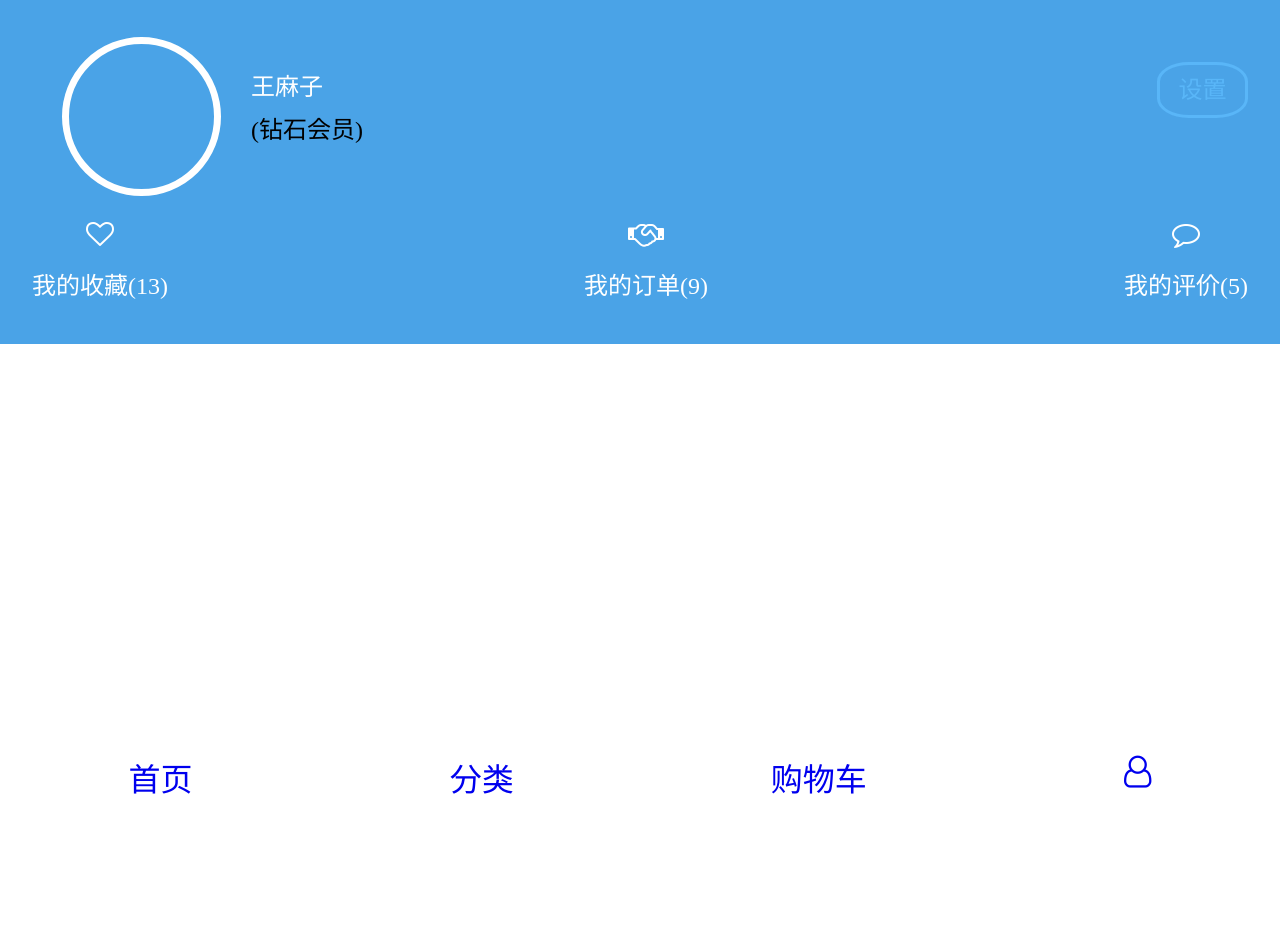
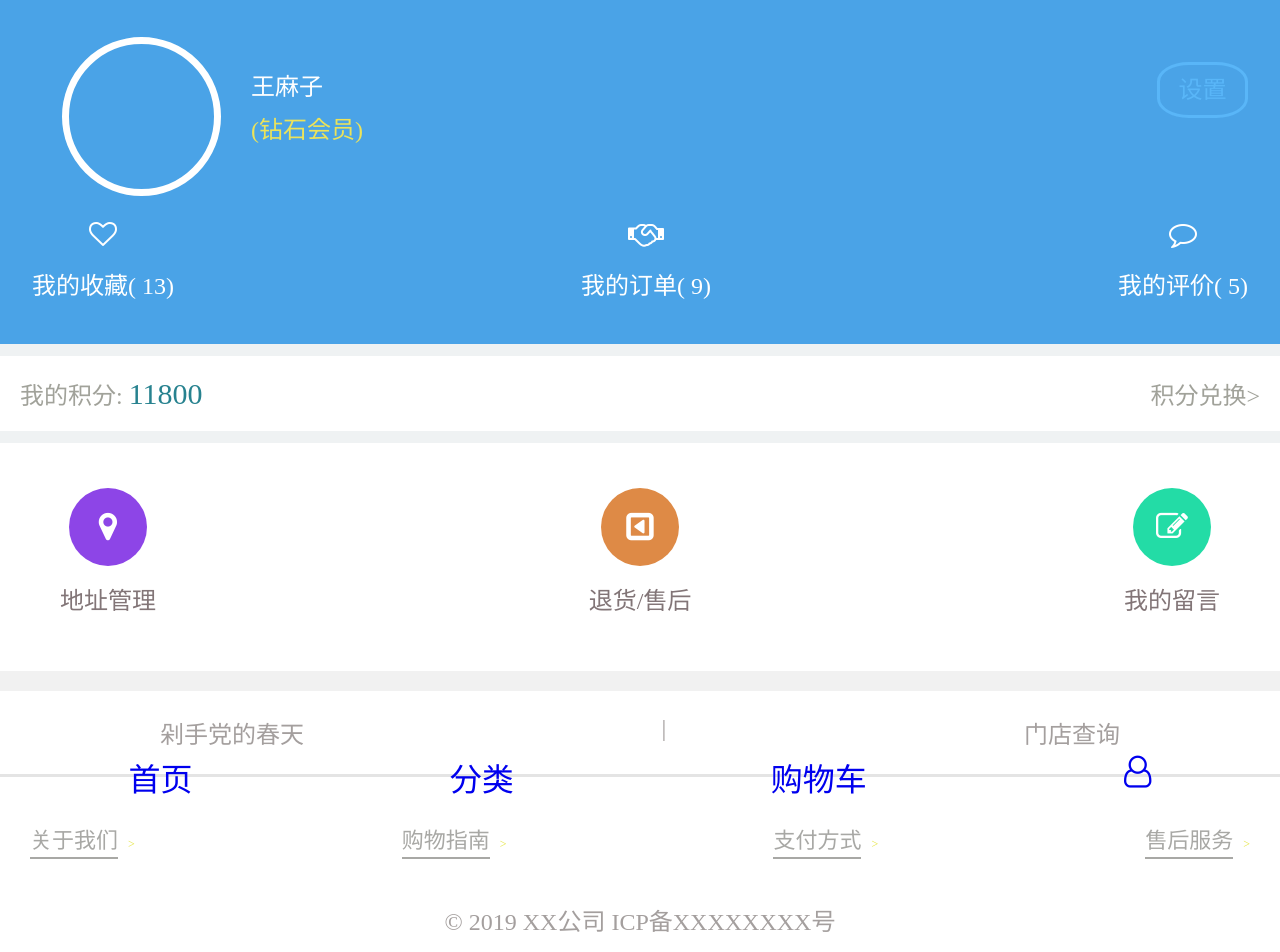
Before and after one commit to cheyennechan/qianfengMarket, a Vue app: page /#/home/user in a window 1280 px wide. Shown: the top 952 px of the page. Before the commit the page ends 800 px from the top, so only its background shows below. Built offline with nearby package versions, Linux system fonts and the light colour scheme; what vue-jsonp would draw is missing.

Commit message:
完成了第一个user页面

```diff
--- a/src/components/personal/user.vue
+++ b/src/components/personal/user.vue
@@ -1,53 +1,257 @@
 <template>
-  <div>
-  	<div class="heard">
+  <div class="psal">
+    <!-- 头部 -->
+    <div class="heard">
       <div class="heard-top">
         <div class="user"></div>
         <div>
-          <span>王麻子</span>
-          <em>(钻石会员)</em>
+          <span>{{Username}}</span>
+          <em>{{Rank}}</em>
         </div>
-        <div class="set">设置</div>
+        <div class="set">{{Sets}}</div>
       </div>
       <ul>
-        <li><i class="fa fa-heart-o"></i>
-        <span>我的收藏(<em>13</em>)</span>
-        </li>
-        <li><i class="fa fa-handshake-o"></i>
-        <span>我的订单(<em>9</em>)</span>
-        </li>
-        <li><i class="fa fa-comment-o"></i>
-        <span>我的评价(<em>5</em>)</span>
+        <li v-for="val in Heard">
+          <i :class="val.ico"></i>
+          <span>
+            {{val.span}}(
+            <em>{{val.em}}</em>)
+          </span>
         </li>
       </ul>
+    </div>
+    <!-- 积分 -->
+    <div class="integral">
+      <div>
+        {{integral[0]}}
+        <span>{{integral[1]}}</span>
+      </div>
+      <div>{{integral[2]}}</div>
+    </div>
+    <!-- 内容cent -->
+    <div class="cent">
+      <ul>
+        <li v-for="val in cent">
+          <div :style="{background:val.bg}">
+            <i :class="val.ico"></i>
+          </div>
+          <p>{{val.name}}</p>
+        </li>
+      </ul>
+    </div>
+    <div class="bgs"></div>
+    <!-- 门店查询 store -->
+    <div class="store">
+      <span>{{store[0]}}</span>
+      <span>{{store[1]}}</span>
+      <span>{{store[2]}}</span>
+    </div>
+    <!-- 尾部 tail -->
+    <div class="tail">
+      <ul>
+        <li v-for="val in tailul">
+          <a href="#">{{val.name}}</a>
+          <span>{{val.sp}}</span>
+        </li>
+      </ul>
+      <p v-for="val in tailp">{{val.name}}</p>
     </div>
   </div>
 </template>
 
 <script>
-
+export default {
+  data() {
+    return {
+      Username: "王麻子",
+      Rank: "(钻石会员)",
+      Sets: "设置",
+      Heard: [
+        {
+          span: "我的收藏",
+          ico: "fa fa-heart-o",
+          em: 13
+        },
+        {
+          span: "我的订单",
+          ico: "fa fa-handshake-o",
+          em: 9
+        },
+        {
+          span: "我的评价",
+          ico: "fa fa-comment-o",
+          em: 5
+        }
+      ],
+      integral: ["我的积分:", "11800", "积分兑换>"],
+      cent: [
+        { name: "地址管理", ico: "fa fa-map-marker ", bg: "#8d45e7" },
+        { name: "退货/售后", ico: "fa fa-caret-square-o-left", bg: "#de8a46" },
+        { name: "我的留言", ico: "fa fa-pencil-square-o", bg: "#23dca6" }
+      ],
+      store: ["剁手党的春天", "|", "门店查询"],
+      tailul: [
+        { name: "关于我们", sp: ">" },
+        { name: "购物指南", sp: ">" },
+        { name: "支付方式", sp: ">" },
+        { name: "售后服务", sp: ">" }
+      ],
+      tailp: [
+        { name: "© 2019 XX公司  ICP备XXXXXXXX号" },
+        { name: "全国统一服务热线：400-888-8888" },
+        { name: "技术支持：小晏(www.666.com)" }
+      ]
+    };
+  }
+};
 </script>
 
 <style scoped lang="scss">
-
-.heard{overflow: hidden;
-width: 100%;
-background: #4aa3e7;
-.heard-top{display:flex;padding: 0 1rem;position: relative;margin-top: 1.15625rem;height: 4.53125rem;
-.user{width: 4.53125rem;height: 4.53125rem;border: .21875rem #fff solid;
-border-radius: 50%;
+.psal {
+  color: #a49f9e;
 }
-div{margin-left: .9375rem;font-size:.75rem;
-span{display: block;margin-top: .9375rem;color: #fff}
-em{display: block;margin-top:.25rem}
+//头部
+.heard {
+  overflow: hidden;
+  width: 100%;
+  background: #4aa3e7;
+  .heard-top {
+    display: flex;
+    padding: 0 1rem;
+    position: relative;
+    margin-top: 1.15625rem;
+    height: 4.53125rem;
+    .user {
+      width: 4.53125rem;
+      height: 4.53125rem;
+      border: 0.21875rem #fff solid;
+      border-radius: 50%;
+      overflow: hidden;
+    }
+    div {
+      margin-left: 0.9375rem;
+      font-size: 0.75rem;
+      span {
+        display: block;
+        margin-top: 0.9375rem;
+        color: #fff;
+      }
+      em {
+        display: block;
+        margin-top: 0.25rem;
+        color: #ece35a;
+      }
+    }
+    .set {
+      position: absolute;
+      right: 1rem;
+      top: 0.78125rem;
+      width: 2.65625rem;
+      height: 1.5625rem;
+      border-radius: 35% 35%;
+      border: 0.09375rem solid #59b6f8;
+      font-size: 0.75rem;
+      color: #59b6f8;
+      text-align: center;
+      line-height: 1.5625rem;
+    }
+  }
+  ul {
+    display: flex;
+    height: 3.90625rem;
+    justify-content: space-between;
+    padding: 1.15625rem 1rem 0;
+    li {
+      text-align: center;
+      font-size: 0.875rem;
+      color: #fff;
+      span {
+        display: block;
+        font-size: 0.75rem;
+        margin-top: 0.46875rem;
+      }
+    }
+  }
 }
-.set{position:absolute;right: 1rem;top: .78125rem;width: 2.65625rem;height:1.5625rem;border-radius: 35% 35%;
-border: .09375rem solid #59b6f8;font-size: .75rem;color: #59b6f8;text-align: center;line-height:1.5625rem }
+//积分
+.integral {
+  border: 0.375rem solid #eff2f3;
+  border-left: none;
+  border-right: none;
+  padding: 0.625rem;
+  display: flex;
+  justify-content: space-between;
+  font-size: 0.75rem;
+  color: #a1a29a;
+  span {
+    font-size: 0.9375rem;
+    color: #27828f;
+  }
 }
-ul{display: flex;height: 3.90625rem;justify-content:space-between;padding: 1.15625rem 1rem 0;
-li{text-align: center;font-size:.875rem;color:#fff;
-  span{display: block;font-size: .75rem;margin-top: .46875rem}
+// 内容cent
+.cent {
+  padding: 0 1.875rem;
+  ul {
+    display: flex;
+    justify-content: space-between;
+    padding: 1.40625rem 0 1.71875rem;
+    li {
+      text-align: center;
+      div {
+        width: 2.4375rem;
+        height: 2.4375rem;
+        border-radius: 50%;
+        margin: 0 auto;
+        line-height: 2.4375rem;
+        color: #fff;
+      }
+      p {
+        margin-top: 0.46875rem;
+        font-size: 0.75rem;
+        color: #827577;
+      }
+    }
+  }
 }
+.bgs {
+  background: #f1f1f1;
+  height: 0.625rem;
+  width: 100%;
 }
+//store
+.store {
+  display: flex;
+  justify-content: space-between;
+  padding: 0.75rem 5rem;
+  font-size: 0.75rem;
+  border-bottom: 0.09375rem solid #e4e4e4;
+}
+//尾部 tail
+.tail {
+  padding: 1.40625rem 0 1.5625rem;
+  ul {
+    display: flex;
+    padding: 0 0.9375rem;
+    justify-content: space-between;
+    margin-bottom: 1.5rem;
+    li {
+      font-size: 0.6875rem;
+      a {
+        padding-bottom: 0.125rem;
+        border-bottom: 0.0625rem solid #a8a8a5;
+        color: #a8a8a5;
+      }
+      span {
+        font-size: 0.375rem;
+        margin-left: 0.3125rem;
+        color: #e4e443;
+      }
+    }
+  }
+  p {
+    text-align: center;
+    margin-bottom: 0.6875rem;
+    font-size: 0.75rem;
+  }
 }
 </style>
```
